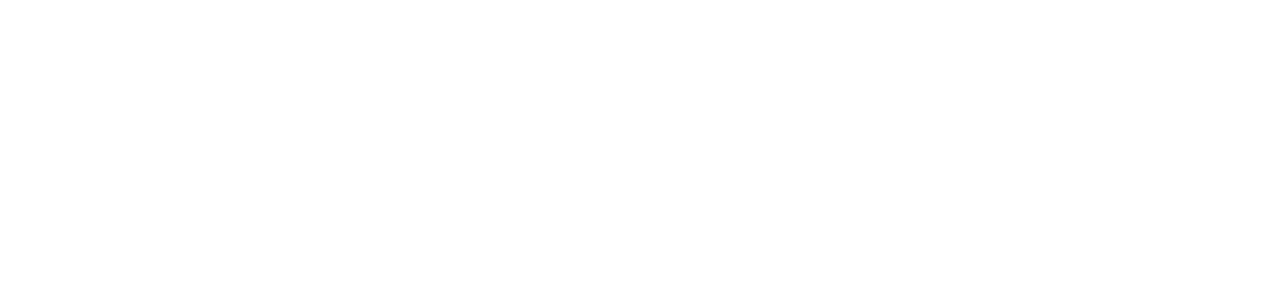
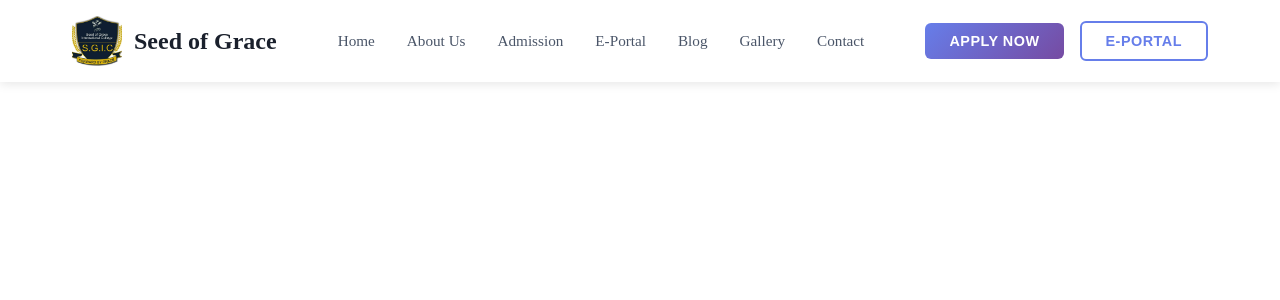
Before and after one commit to Mighty97/Seed-of-Grace-International-College, a React (Vite) app: page / in a window 1280 px wide. Shown: the top 300 px of the page. Built offline with nearby package versions, Linux system fonts and the light colour scheme.

Commit message:
homepage header sorted

```diff
--- a/src/App.jsx
+++ b/src/App.jsx
@@ -1,10 +1,10 @@
-
+import { HomePage } from './pages/Homepage'
 import './App.css'
 
 function App() {
  return (
   <>
-
+    <HomePage />
   </>
  )
 }
--- a/src/pages/Homepage.jsx
+++ b/src/pages/Homepage.jsx
@@ -1,9 +1,9 @@
-
+import { Header } from '../components/Header'
 
 export function HomePage() {
   return(
     <>
-
+      <Header />
     </>
   );
 }
```
